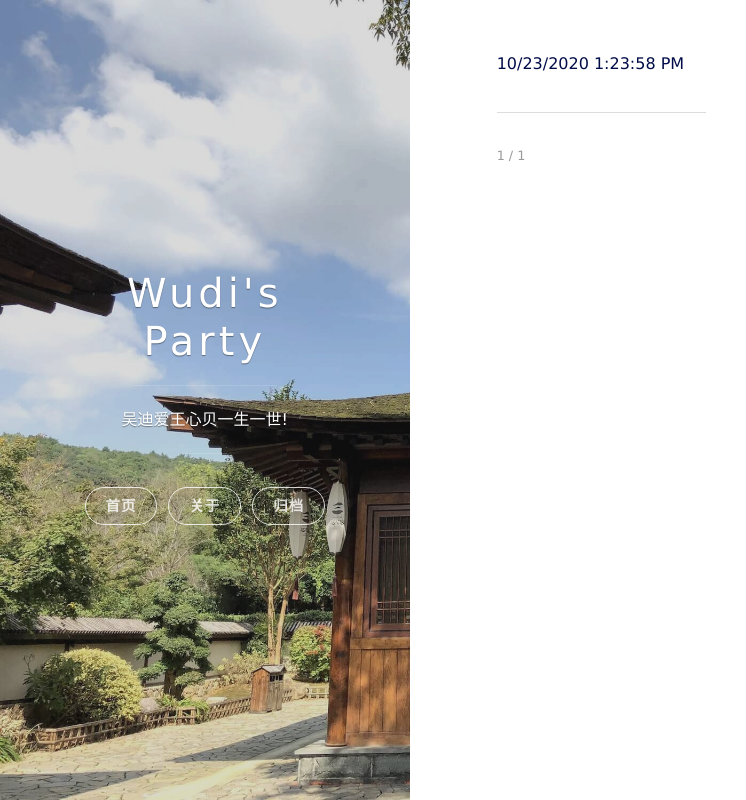
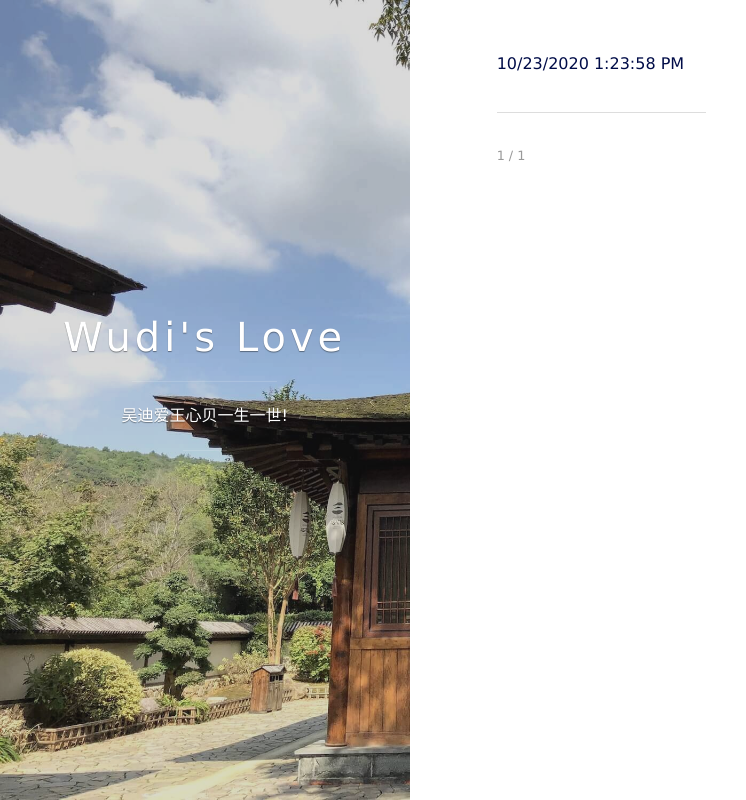
Before and after one commit to airvinwd/airvinwd.github.io, a plain HTML site: page index.html in a window 1280 px wide. Shown: the whole page, without its empty margins (0-746 px from the left). Drawn offline with nearby package versions, Linux system fonts and the light colour scheme; some packages are replaced by stand-ins of ours.

Commit message:
[Modify]：更新主页

```diff
--- a/css/uno.css
+++ b/css/uno.css
@@ -1557,7 +1557,7 @@ input[type="tel"] {
 
   .panel-cover__description {
     margin: 0 10px;
-    font-size: .9em; }
+    font-size: 1em; }
 
   .navigation--social {
     margin-top: 5px;
--- a/index.html
+++ b/index.html
@@ -60,7 +60,7 @@
 
 
 
-          <h1 class="panel-cover__title panel-title"><a href="/" title="link to homepage">Wudi&#39;s Party</a></h1>
+          <h1 class="panel-cover__title panel-title"><a href="/" title="link to homepage">Wudi&#39;s Love</a></h1>
           <hr class="panel-cover__divider" />
 
 
@@ -77,13 +77,13 @@
 
 
 
-                <li class="navigation__item"><a href="/#blog" title="" class="blog-button">首页</a></li>
+                <!-- <li class="navigation__item"><a href="/#blog" title="" class="blog-button">首页</a></li>
 
 
                 <li class="navigation__item"><a href="/about" title="" class="">关于</a></li>
 
 
-                <li class="navigation__item"><a href="/archive" title="" class="">归档</a></li>
+                <li class="navigation__item"><a href="/archive" title="" class="">归档</a></li> -->
 
 
               </ul>
```
